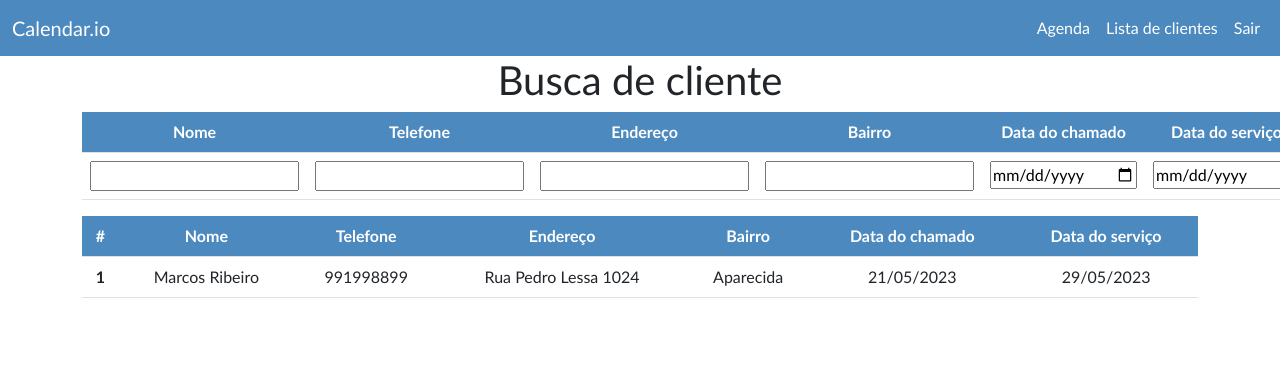
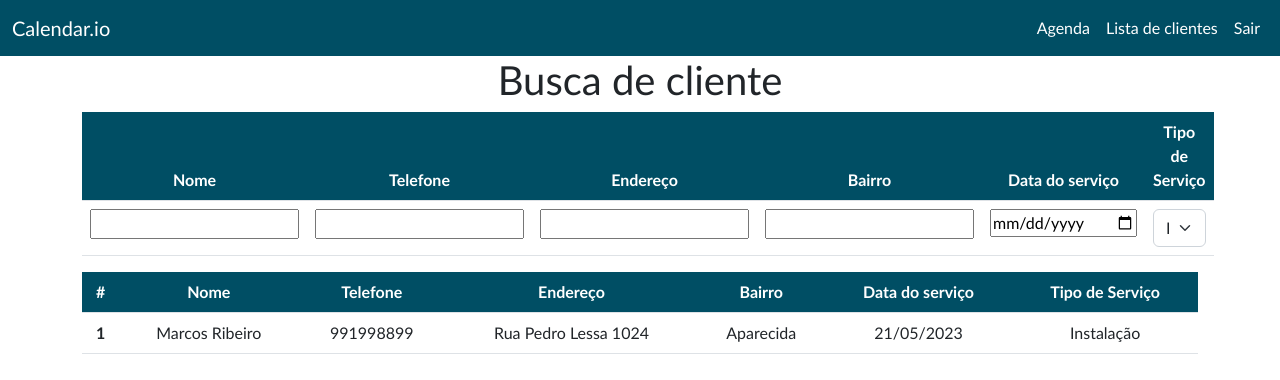
Before and after one commit to TonSvntos/Calendar.ioWeb, an Angular app: page /search in a window 1280 px wide. Shown: the top 380 px of the page. Built offline with nearby package versions, Linux system fonts and the light colour scheme.

Commit message:
Ajustes na tela de busca de cliente

```diff
--- a/src/app/login/login.component.html
+++ b/src/app/login/login.component.html
@@ -1,28 +1,3 @@
-
-  <!-- <header style="background-color: #20597a">
-    <h2 class="d-flex justify-content-center pt-3 pb-3" style="color: #FFF;">Calendar.io</h2>
-  </header> -->
-  <!-- <div>
-    <form class="form d-flex justify-content-center">
-      <div class="form-group" style="margin-top: 4%; margin-right: 2%;">
-        <input
-          class="form-control m-3"
-          placeholder="Nome de usuario"
-          [(ngModel)]="login.email"
-          name="usuario"
-          style="background-color: #fff">
-        <input
-          type="password"
-          class="form-control m-3"
-          placeholder="Senha"
-          [(ngModel)]="login.senha"
-          name="senha"
-          style="background-color: #fff">
-        <button class="button m-3" role="button" routerLink="/schedule">Login</button>
-      </div>
-    </form>
-  </div> -->
-
 <body>
   <div>
     <h4>Bem-vindo!</h4>
@@ -41,14 +16,12 @@
           [(ngModel)]="login.senha"
           name="senha"
           style="background-color: #fff">
-        <button class="button m-3" role="button" routerLink="/schedule">Login</button>
+        <button class="button m-3" role="button" (click)="Logar()">Login</button>
       </div>
     </form>
   </div>
-
   <div class="titulo">
     <h2>Calendar.io</h2>
     <p>Organize o seu dia!</p>
   </div>
-
 </body>
--- a/src/app/schedule/schedule.component.css
+++ b/src/app/schedule/schedule.component.css
@@ -11,6 +11,12 @@ body{ height: 100%}
   font-size: 20px;
   font-weight: 800;
   position: relative;
+}
+
+.schedule-table table td.day { /*formatação dos dias da semana*/
+  background: #1C557D !important;
+  color: #fff;
+  font-size: 20px;
 }
 
 .active h4 { /*Atividades*/
@@ -40,7 +46,7 @@ transform: translateY(-50%);
 
 .schedule-table table tbody td { /*Tabela*/
 vertical-align: middle;
-border: 1px solid #AFAFAF; /*cor - linha da tabela*/
+/* border: 1px solid #AFAFAF; cor - linha da tabela */
 height: 100%;
 font-weight: 500;
 padding: 30px;
@@ -83,9 +89,3 @@ transition: all 0.3s linear 0s;
   transition: all 0.3s linear 0s;
   min-width: 165px;
 }
-
-.schedule-table table td.day { /*formatação dos dias da semana*/
-  background: #004766 !important;
-  color: #fff;
-  font-size: 20px;
-}
--- a/src/app/schedule/schedule.component.html
+++ b/src/app/schedule/schedule.component.html
@@ -1,5 +1,5 @@
 <body>
-  <nav class="navbar navbar-expand-lg" style="background: #1C557D">
+  <nav class="navbar navbar-expand-lg" style="background: #004E64">
     <div class="container-fluid">
       <a class="navbar-brand" href="#" style="color: #fff; font-weight: bold;">Calendar.io</a>
       <button class="navbar-toggler" type="button" data-toggle="collapse" data-target="#navbarNav" aria-controls="navbarNav" aria-expanded="false" aria-label="Alterna navegação">
@@ -20,7 +20,7 @@
 
   <div>
     <div>
-      <div> <!-- class="col-md-12" -->
+      <div>
         <div class="schedule-table">
           <table class="table">
             <thead>
@@ -224,10 +224,8 @@
 >
   <div class="modal-dialog">
     <div class="modal-content">
-      <header class="modal-header" style="background-color: #7EAED9; color: #fff;">
-        <h5 class="modal-title" id="exampleModalLabel">
-          Adcionar novo cliente
-        </h5>
+      <header class="modal-header" style="background-color: #16425B; color: #fff;">
+        <h5 class="modal-title" id="exampleModalLabel">Adicionar novo cliente</h5>
         <button
           type="button"
           class="btn-close"
@@ -244,7 +242,7 @@
             type="email"
             class="form-control"
             id="exampleFormControlInput1"
-            placeholder="Nome Sobrenome"
+            placeholder="Nome"
           />
         </div>
         <div class="mb-3">
@@ -255,7 +253,7 @@
             type="number"
             class="form-control"
             id="exampleFormControlInput1"
-            placeholder="(11) 91111-1111)"
+            placeholder="(11) 91111-1111"
           />
         </div>
         <div class="mb-3">
@@ -291,10 +289,8 @@
         </div>
       </main>
       <footer class="modal-footer">
-        <button type="button" class="btn btn-secondary" data-bs-dismiss="modal">
-          Fechar
-        </button>
-        <button type="button" class="btn btn-primary">Adcionar</button>
+        <button type="button" class="btn btn-secondary" data-bs-dismiss="modal">Fechar</button>
+        <button type="button" class="btn" style="background: #16425B; color:#fff">Adicionar</button>
       </footer>
     </div>
   </div>
--- a/src/app/search-customers/search-customers.component.html
+++ b/src/app/search-customers/search-customers.component.html
@@ -1,4 +1,5 @@
-<nav style="background-color: #4B89BF; " class="navbar navbar-expand-lg bg-body-tertiary">
+
+<nav style="background-color: #004E64; " class="navbar navbar-expand-lg bg-body-tertiary">
   <div class="container-fluid">
     <a class="navbar-brand" href="#" style="color: white;">Calendar.io</a>
     <button class="navbar-toggler" type="button" data-bs-toggle="collapse" data-bs-target="#navbarNavAltMarkup" aria-controls="navbarNavAltMarkup" aria-expanded="false" aria-label="Toggle navigation">
@@ -14,23 +15,23 @@
   </div>
 </nav>
 
-
-<div class=" text-center">
+<div class="text-center">
   <div class="row align-items-start">
     <!-- comeco do filtro -->
     <div id="filtro">
       <div class="container">
         <h1>Busca de cliente</h1>
         <table class="table">
-          <thead style="background-color: #4B89BF; color: white;">
+          <thead style="background-color: #004E64; color: white;">
             <tr>
               <th scope="col">Nome</th>
               <th scope="col">Telefone</th>
               <th scope="col">Endereço</th>
               <th scope="col">Bairro</th>
 
-              <th scope="col">Data do chamado</th>
               <th scope="col">Data do serviço</th>
+              <th scope="col">Tipo de Serviço</th>
+
             </tr>
           </thead>
           <tbody>
@@ -40,7 +41,12 @@
               <td><input type="text" name="" id=""></td>
               <td><input type="text" name="" id=""></td>
               <td><input type="date" name="" id=""></td>
-              <td><input type="date" name="" id=""></td>
+              <td><select class="form-select" id="floatingSelect" >
+                <option selected>Instalação</option>
+                <option>Higienização</option>
+                <option>Remoção</option>
+                <option>Revisão</option>
+              </select></td>
             </tr>
 
           </tbody>
@@ -52,15 +58,15 @@
     <div >
       <div class="container">
         <table class="table" >
-          <thead style="background-color: #4B89BF; color: white;">
+          <thead style="background-color: #004E64; color: white;">
             <tr>
               <th scope="col">#</th>
               <th scope="col">Nome</th>
               <th scope="col">Telefone</th>
               <th scope="col">Endereço</th>
               <th scope="col">Bairro</th>
-              <th scope="col">Data do chamado</th>
               <th scope="col">Data do serviço</th>
+              <th scope="col">Tipo de Serviço</th>
             </tr>
           </thead>
           <tbody>
@@ -71,7 +77,7 @@
               <td>Rua Pedro Lessa 1024</td>
               <td>Aparecida</td>
               <td>21/05/2023</td>
-              <td>29/05/2023</td>
+              <td>Instalação</td>
             </tr>
           </tbody>
         </table>
--- a/src/app/search-customers/search-customers.component.ts
+++ b/src/app/search-customers/search-customers.component.ts
@@ -1,4 +1,5 @@
 import { Component, OnInit } from '@angular/core';
+
 
 @Component({
   selector: 'app-search-customers',
@@ -12,4 +13,6 @@ export class SearchCustomersComponent implements OnInit {
   ngOnInit(): void {
   }
 
+
+
 }
```
Also changed, not shown: 1 other file (tests, documents, lock files or other folders).
